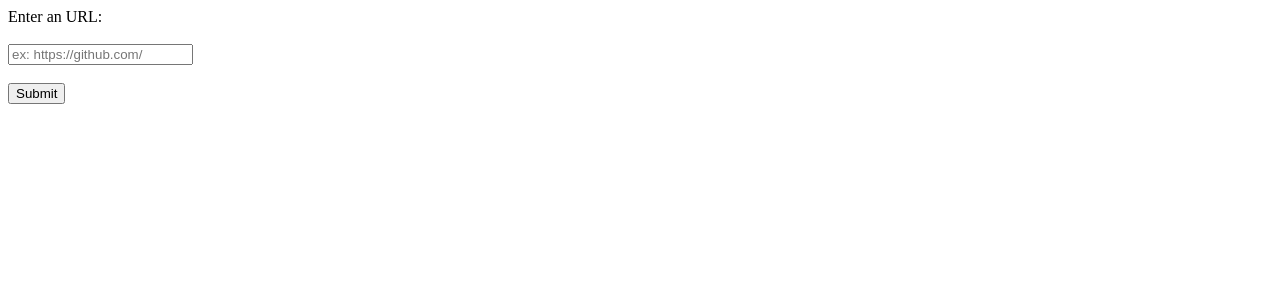
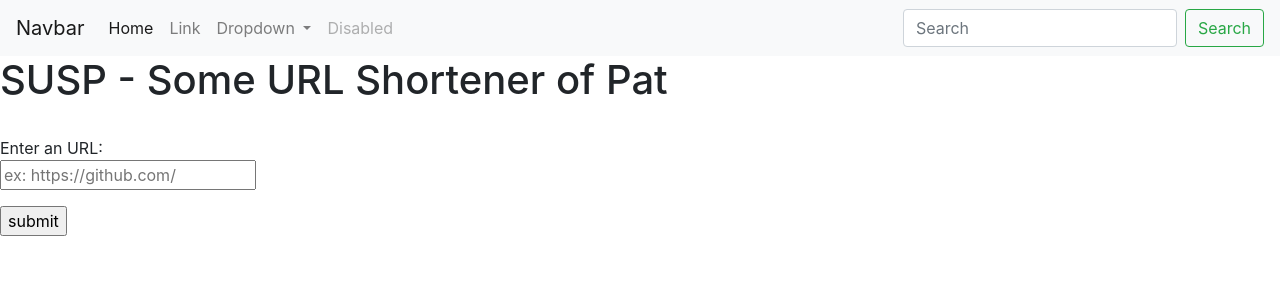
Before and after one commit to pa7amc/flask_url_shortener, a Flask app: page / in a window 1280 px wide. Shown: the top 300 px of the page. Run offline with Flask 2, Linux system fonts and the light colour scheme; some libraries are stand-ins or nearby versions.

Commit message:
template inheritance and retrieving form data

```diff
--- a/app.py
+++ b/app.py
@@ -13,12 +13,12 @@ def id_gen(size=6, chars=string.ascii_letters + string.digits):
 links = {}
 
 
-@app.route('/add', methods=['PUT'])
-def get_url():
-    url = request.args.get('url', '')
-    key = id_gen()
-    links[key] = url
-    return str(key) + " : " + str(links[key])
+# @app.route('/add', methods=['PUT'])
+# def get_url():
+#    url = request.args.get('url', '')
+#    key = id_gen()
+#    links[key] = url
+#    return str(key) + " : " + str(links[key])
 
 
 @app.route('/<id>', methods=['GET'])
@@ -26,19 +26,27 @@ def redirect_key(id):
     return redirect(str(links[id]))
 
 
-@app.route('/list', methods=['GET'])
-def get_links():
-    return links
+# @app.route('/listt', methods=['GET'])
+# def get_links():
+ #   return links
 
 
-@app.route('/listt')
-def listt():
-    return render_template('list.html', author='pat', links=links)
+@app.route('/list')
+def get_links():
+    return render_template('list.html', links=links)
 
 
-@app.route('/')
+@app.route('/', methods=['GET', 'POST'])
 def home():
-    return render_template('home.html', author='pat')
+    # if hitting the submit post input
+    if request.method == 'POST':
+        url_ins = request.form["url"]
+        print(url_ins)
+        key = id_gen()
+        links[key] = url_ins
+        return str(key) + " : " + str(links[key])
+    else:
+        return render_template('home.html')
 
 
 if __name__ == '__main__':
--- /dev/null
+++ b/templates/base.html
@@ -0,0 +1,80 @@
+<!DOCTYPE html>
+<html lang="en">
+
+<head>
+    <link rel="stylesheet" href="https://stackpath.bootstrapcdn.com/bootstrap/4.3.1/css/bootstrap.min.css"
+        integrity="sha384-ggOyR0iXCbMQv3Xipma34MD+dH/1fQ784/j6cY/iJTQUOhcWr7x9JvoRxT2MZw1T" crossorigin="anonymous">
+
+
+    <meta charset="UTF-8">
+    <meta name="viewport" content="width=device-width, initial-scale=1.0">
+    <title>{% block title %} {%endblock%}</title>
+</head>
+
+<body>
+    <nav class="navbar navbar-expand-lg navbar-light bg-light">
+        <a class="navbar-brand" href="#">Navbar</a>
+        <button class="navbar-toggler" type="button" data-toggle="collapse" data-target="#navbarSupportedContent"
+            aria-controls="navbarSupportedContent" aria-expanded="false" aria-label="Toggle navigation">
+            <span class="navbar-toggler-icon"></span>
+        </button>
+
+        <div class="collapse navbar-collapse" id="navbarSupportedContent">
+            <ul class="navbar-nav mr-auto">
+                <li class="nav-item active">
+                    <a class="nav-link" href="#">Home <span class="sr-only">(current)</span></a>
+                </li>
+                <li class="nav-item">
+                    <a class="nav-link" href="#">Link</a>
+                </li>
+                <li class="nav-item dropdown">
+                    <a class="nav-link dropdown-toggle" href="#" id="navbarDropdown" role="button"
+                        data-toggle="dropdown" aria-haspopup="true" aria-expanded="false">
+                        Dropdown
+                    </a>
+                    <div class="dropdown-menu" aria-labelledby="navbarDropdown">
+                        <a class="dropdown-item" href="#">Action</a>
+                        <a class="dropdown-item" href="#">Another action</a>
+                        <div class="dropdown-divider"></div>
+                        <a class="dropdown-item" href="#">Something else here</a>
+                    </div>
+                </li>
+                <li class="nav-item">
+                    <a class="nav-link disabled" href="#" tabindex="-1" aria-disabled="true">Disabled</a>
+                </li>
+            </ul>
+            <form class="form-inline my-2 my-lg-0">
+                <input class="form-control mr-sm-2" type="search" placeholder="Search" aria-label="Search">
+                <button class="btn btn-outline-success my-2 my-sm-0" type="submit">Search</button>
+            </form>
+        </div>
+    </nav>
+
+
+
+
+
+
+
+
+
+
+
+
+
+    <h1>SUSP - Some URL Shortener of Pat </h1><br>
+    {%block content%} {%endblock%}
+
+
+    <script src="https://code.jquery.com/jquery-3.3.1.slim.min.js"
+        integrity="sha384-q8i/X+965DzO0rT7abK41JStQIAqVgRVzpbzo5smXKp4YfRvH+8abtTE1Pi6jizo"
+        crossorigin="anonymous"></script>
+    <script src="https://cdnjs.cloudflare.com/ajax/libs/popper.js/1.14.7/umd/popper.min.js"
+        integrity="sha384-UO2eT0CpHqdSJQ6hJty5KVphtPhzWj9WO1clHTMGa3JDZwrnQq4sF86dIHNDz0W1"
+        crossorigin="anonymous"></script>
+    <script src="https://stackpath.bootstrapcdn.com/bootstrap/4.3.1/js/bootstrap.min.js"
+        integrity="sha384-JjSmVgyd0p3pXB1rRibZUAYoIIy6OrQ6VrjIEaFf/nJGzIxFDsf4x0xIM+B07jRM"
+        crossorigin="anonymous"></script>
+</body>
+
+</html>
--- a/templates/home.html
+++ b/templates/home.html
@@ -1,19 +1,10 @@
-<!DOCTYPE html>
-<html lang="en">
+{% extends "base.html"%}
+{%block title %} Home {%endblock%}
+{%block content%}
+<form action="#" method="post">
 
-<head>
-    <meta charset="UTF-8">
-    <meta name="viewport" content="width=device-width, initial-scale=1.0">
-    <title>SEUP - Serviço de Encurtamento de URLs da Pat</title>
-</head>
+    <p>Enter an URL:</label><br>
+        <input type="url" id="url" name="url" placeholder="ex: https://github.com/"></p>
+    <p><input type="submit" value="submit"></p>
 
-<body>
-    <form action="/action_page.php">
-        <label for="phone">Enter an URL:</label><br><br>
-        <input type="url" id="url" name="url" placeholder="ex: https://github.com/" pattern="URL"><br><br>
-        <input type="submit">
-    </form>
-
-</body>
-
-</html>
+</form>{%endblock%}
```
Also changed, not shown: templates/list.html (+8 -16 lines).
